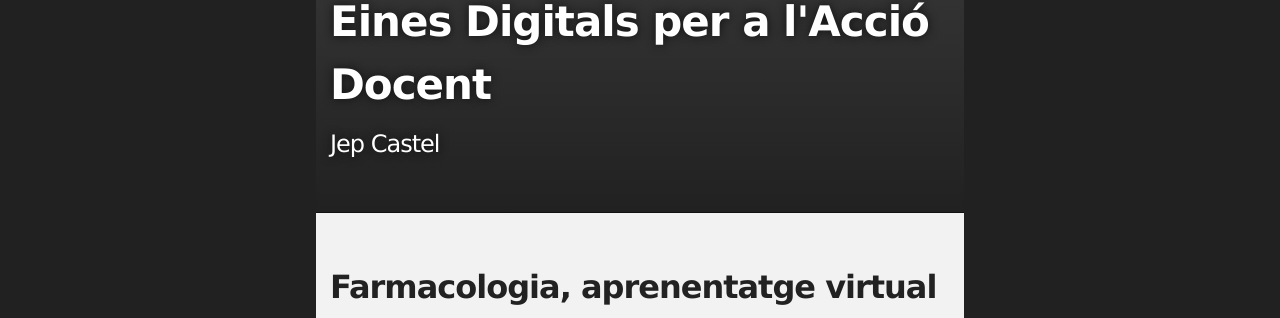
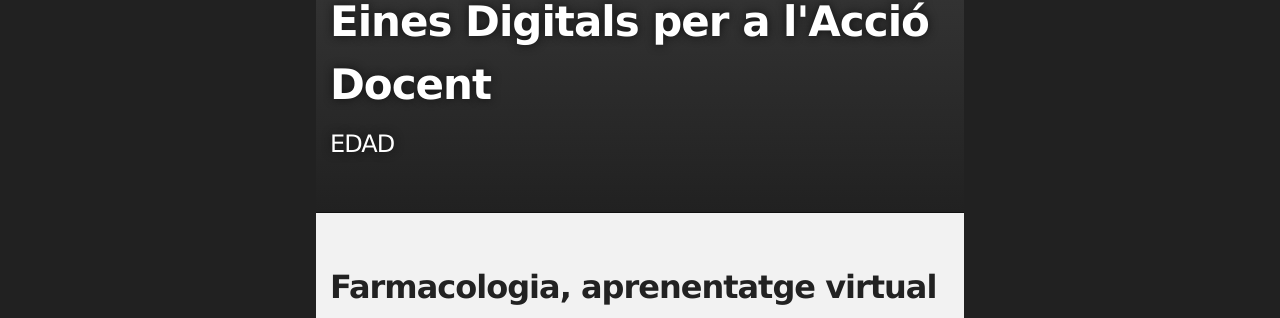
Before and after one commit to jepcastel/github.io, a Jekyll site: the page built from index.html, in a window 1280 px wide. Shown: the part 175-493 px from the top of the page. Built offline with Jekyll 4.4.1, drawn with Linux system fonts in a browser that asks for light colours; nearby versions of some CDN libraries; the list of posts is cut into pages by our own code.

Commit message:
Update index.html

```diff
--- a/index.html
+++ b/index.html
@@ -25,7 +25,7 @@ published: true
          <!-- <a id="forkme_banner" href="https://github.com/jepcastel">View on GitHub</a> -->
 
           <h1 id="project_title">Eines Digitals per a l&#39;Acció Docent</h1>
-          <h2 id="project_tagline">Jep Castel</h2>
+          <h2 id="project_tagline">EDAD</h2>
         </header>
     </div>
 
```
